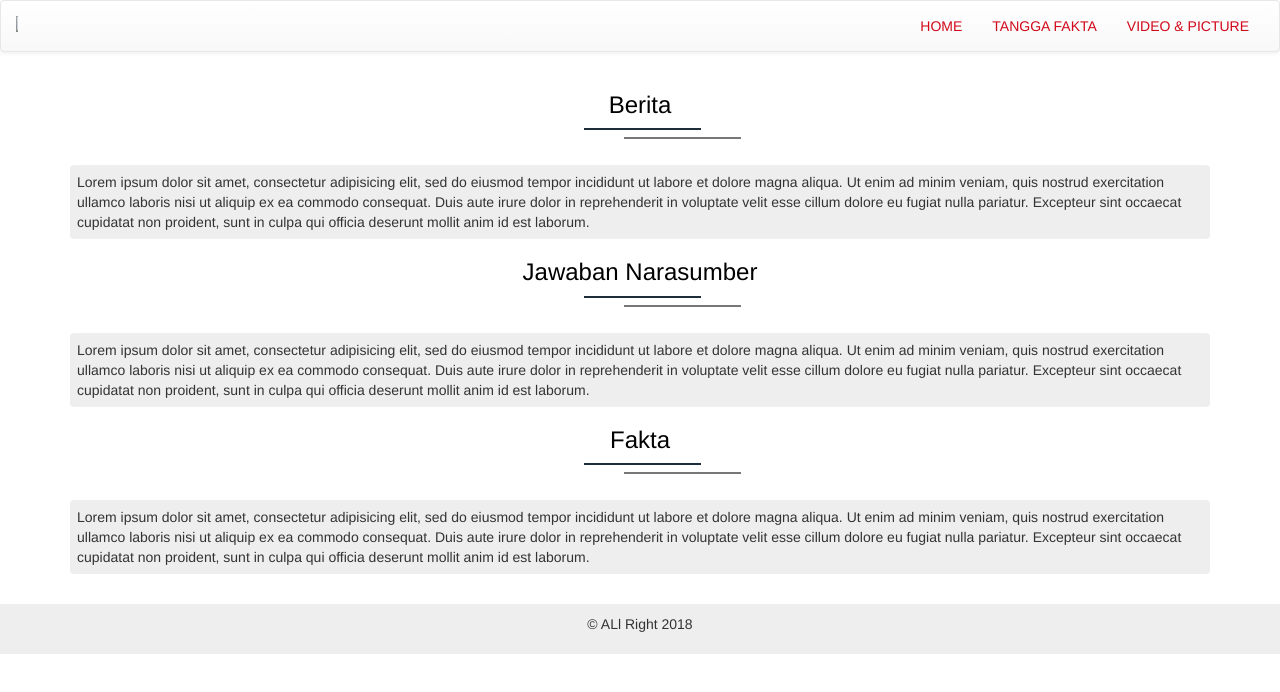
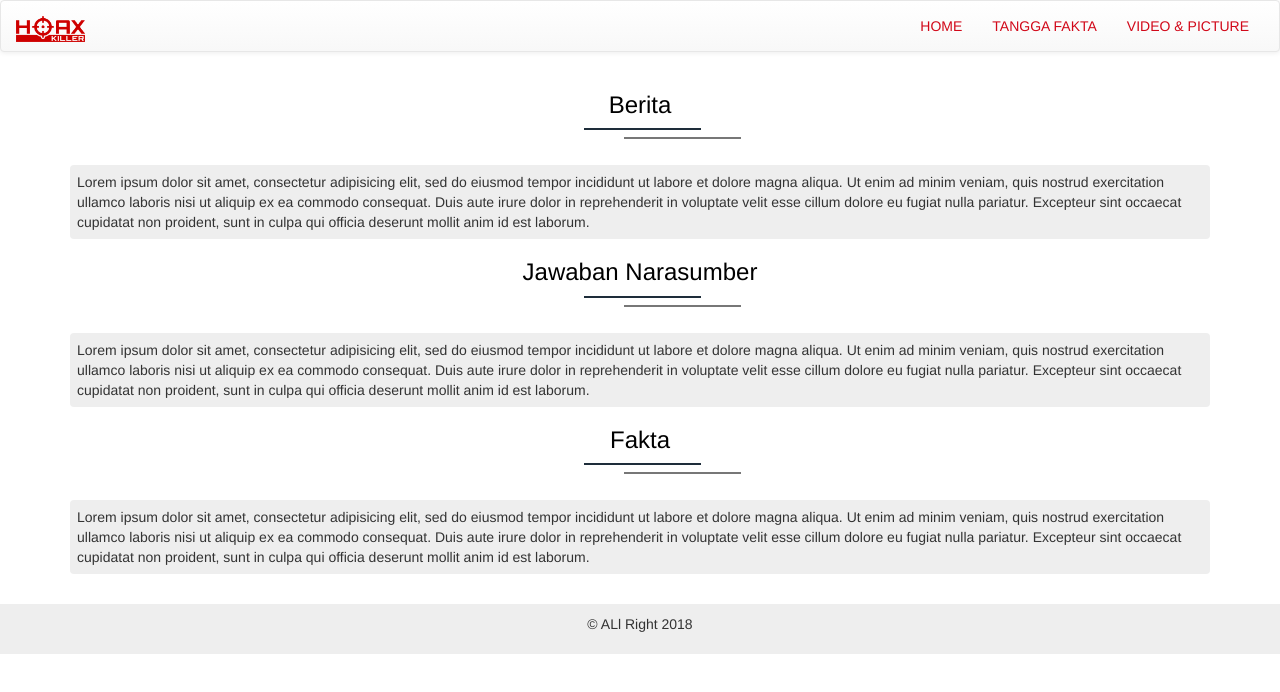
Before and after one commit to akhmadtaqiudin/akhmadtaqiudin.github.io, a plain HTML site: page fakta.html in a window 1280 px wide. Drawn offline with nearby package versions, Linux system fonts and the light colour scheme.

Commit message:
Update fakta.html

```diff
--- a/fakta.html
+++ b/fakta.html
@@ -102,7 +102,7 @@
         <span class="icon-bar"></span>
         <span class="icon-bar"></span>
       </button>
-      <a class="navbar-brand" href="index.html"><img class="img-responsive" src="HK1.png"></a>
+      <a class="navbar-brand" href="index.html"><img class="img-responsive" src="vendor/css/HK1.png"></a>
     </div>
 
     <!-- Collect the nav links, forms, and other content for toggling -->
```
